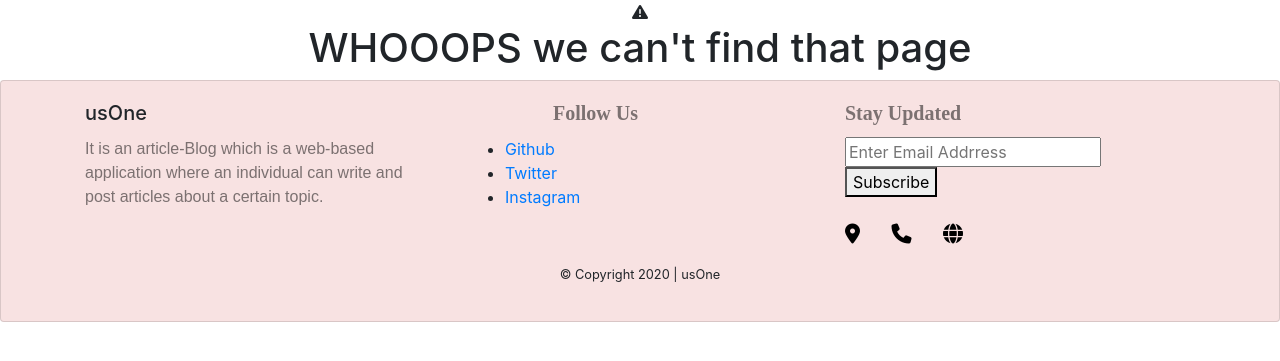
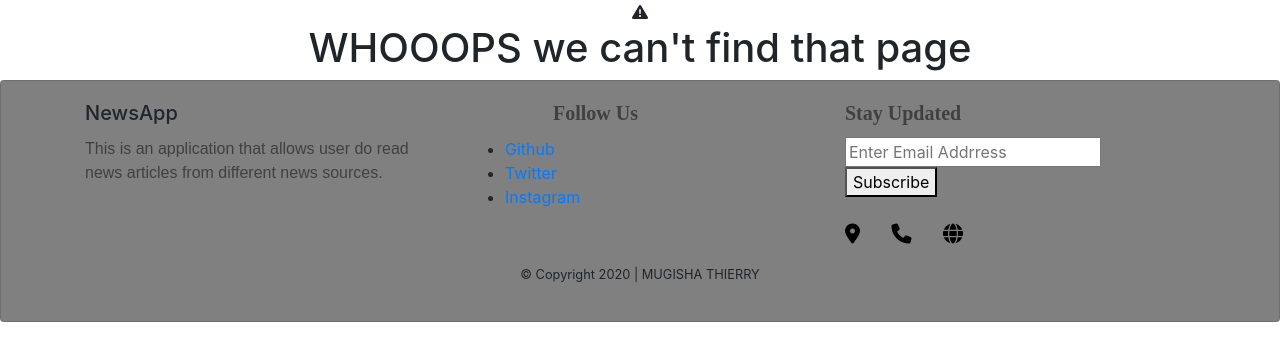
Before and after one commit to mugisha-thierry/news_app, a Flask app: template app/templates/fourOwfour.html in a window 1280 px wide. Shown: the part 56-417 px from the top of the page. Run offline with Flask 2, Linux system fonts and the light colour scheme; the template is opened without the code that fills it, so the values that code supplies are empty; some libraries are stand-ins or nearby versions.

Commit message:
Added content in the footer

```diff
--- a/app/templates/footer.html
+++ b/app/templates/footer.html
@@ -1,12 +1,12 @@
-<div class="card footer mb-3" style="background-color: rgb(248, 226, 226);">
+<div class="card footer mb-3" style="background-color: gray;">
     <div class="card-body">
         <div class="container">
             <div class="row">
                 <div class="col">
-                    <h5 class="card-title logo2">us<span class="spanLogo2">One</span></h5>
-                    <p class="card-text text-black-50" style=" font-family: 'Kite One', sans-serif;">It is an
-                        article-Blog which is a web-based application where an
-                        individual can write and post articles about a certain topic.</p>
+                    <h5 class="card-title logo2">News<span class="spanLogo2">App</span></h5>
+                    <p class="card-text text-black-50" style=" font-family: 'Kite One', sans-serif;">
+                        This is an application that allows user do read news articles
+                        from different news sources.</p>
                 </div>
                 <div class="col">
                     <h5 class="card-title text-black-50"
@@ -38,4 +38,4 @@
             </div>
         </div>
         <div class="text-center">
-            <p class="card-text copyright"><small>&copy; Copyright 2020 | usOne</small></p>
+            <p class="card-text copyright"><small>&copy; Copyright 2020 | MUGISHA THIERRY</small></p>
```
